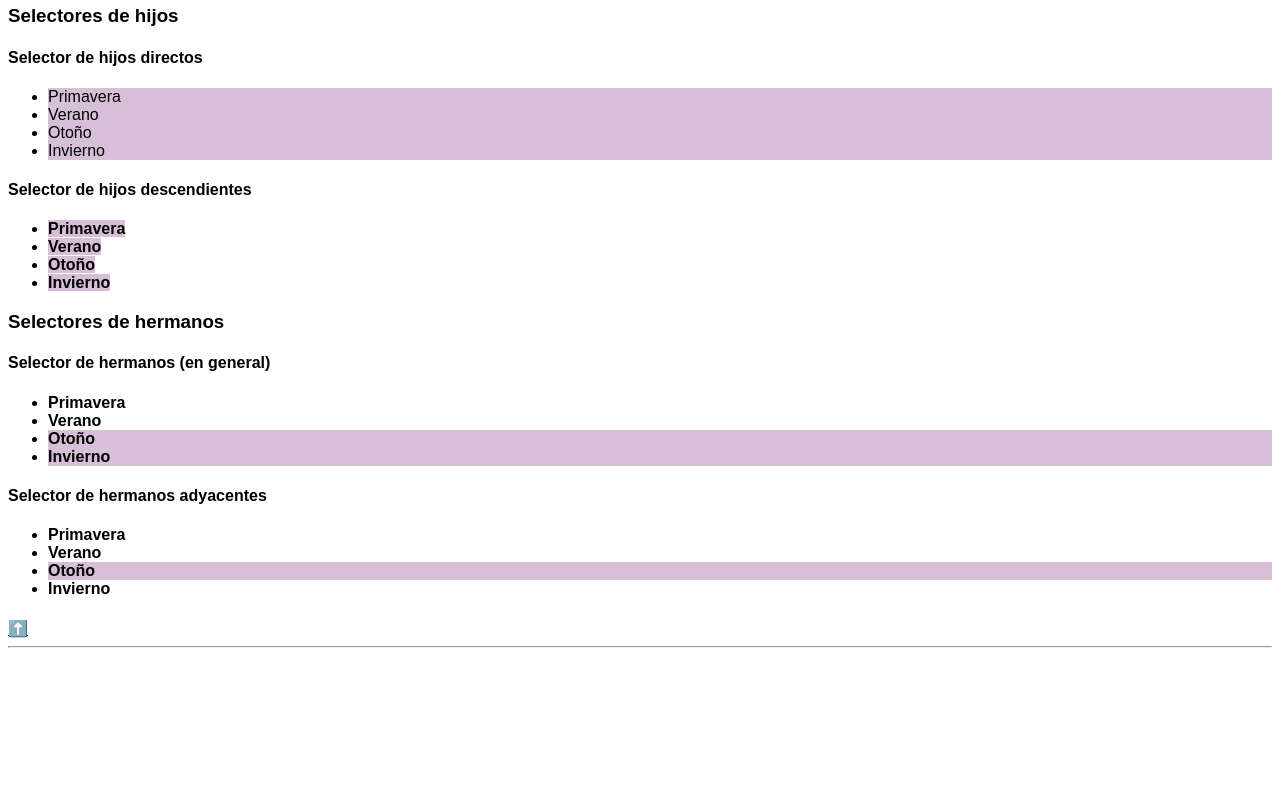
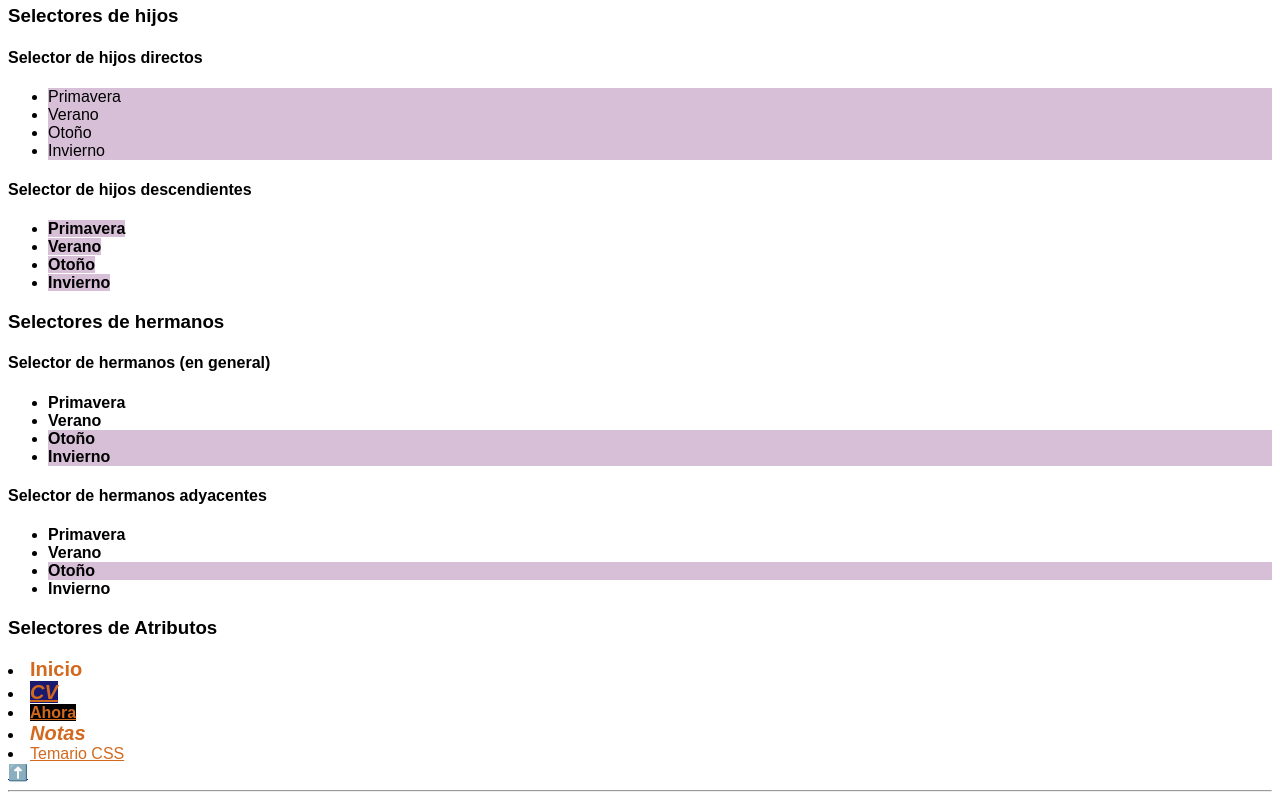
Before and after one commit to Samu43lz/CSS-Review, a plain HTML site: page index.html in a window 1280 px wide. Shown: the part 706-1506 px from the top of the page. Before the commit the page ends 1362 px from the top, so only its background shows below. Drawn offline with Linux system fonts and the light colour scheme.

Commit message:
Selectores de atributos

```diff
--- a/css/style.css
+++ b/css/style.css
@@ -66,6 +66,48 @@ esten por debajo del elemento de referencia */
   background-color: thistle;
 }
 
+/*********************************/
+
+/* Selectores de atributos */
+.s-atributo a[href] {
+  color: chocolate;
+}
+
+/* tambien podemos ser más especificos*/
+.s-atributo a[target="_blank"] {
+  font-weight: bold;
+}
+
+/* el comodin del " * " aplica el estilo si el elemento tiene la palabra en cuestión */
+.s-atributo a[href*="Samu43lz"] {
+  font-size: 20px;
+}
+
+/* el comodin " ^ " le va aplicar los estilos a los elementos que comienzen con el texto que pongamos */
+.s-atributo a[href^="http:"] {
+  text-decoration: none;
+  /* le quitara la decoración, como el subrayado */
+}
+
+/* el comodin " $ " le va aplicar los estilos a los elementos que terminen con el texto indicado */
+.s-atributo a[href$=".com"] {
+  background-color: black;
+}
+
+/* el comodin " ~ " aplica el estilo si contiene el texto en cuestión en una lista separada por espacios
+  como en un conjunto de clases*/
+.s-atributo a[class~="cv"] {
+  background-color: midnightblue;
+}
+
+/* el comodin " | " aplica el estilo si contiene el texto en cuestión en una lista separada por espacios y que despues del texto en cuestión venga un guión medio " - " (Ejemplo :
+  atributo-ejemplo) */
+.s-atributo a[class|="menu"] {
+  font-style: italic;
+}
+
+
+
 
 /*
 🔵 Enlaces de la documentación de CSS:
--- a/index.html
+++ b/index.html
@@ -83,7 +83,14 @@
       <li><b>Otoño</b></li>
       <li><b>Invierno</b></li>
     </ul>
-    <h4></h4>
+    <h3>Selectores de Atributos</h3>
+    <nav class="s-atributo">
+      <li><a href="http://github.com/Samu43lz" target="_blank">Inicio</a></li>
+      <li><a class="menu-item cv buttom" href="https://github.com/Samu43lz" target="_blank">CV</a></li>
+      <li><a class="menu item ahora buttom" href="https://github.com" target="_blank">Ahora</a></li>
+      <li><a class="menu-item notas buttom" href="http://github.com/Samu43lz" target="_blank">Notas</a></li>
+      <li><a href="index.html">Temario CSS</a></li>
+    </nav>
     <a href="index.html#temario">⬆️</a>
   </article>
   <hr>
```
